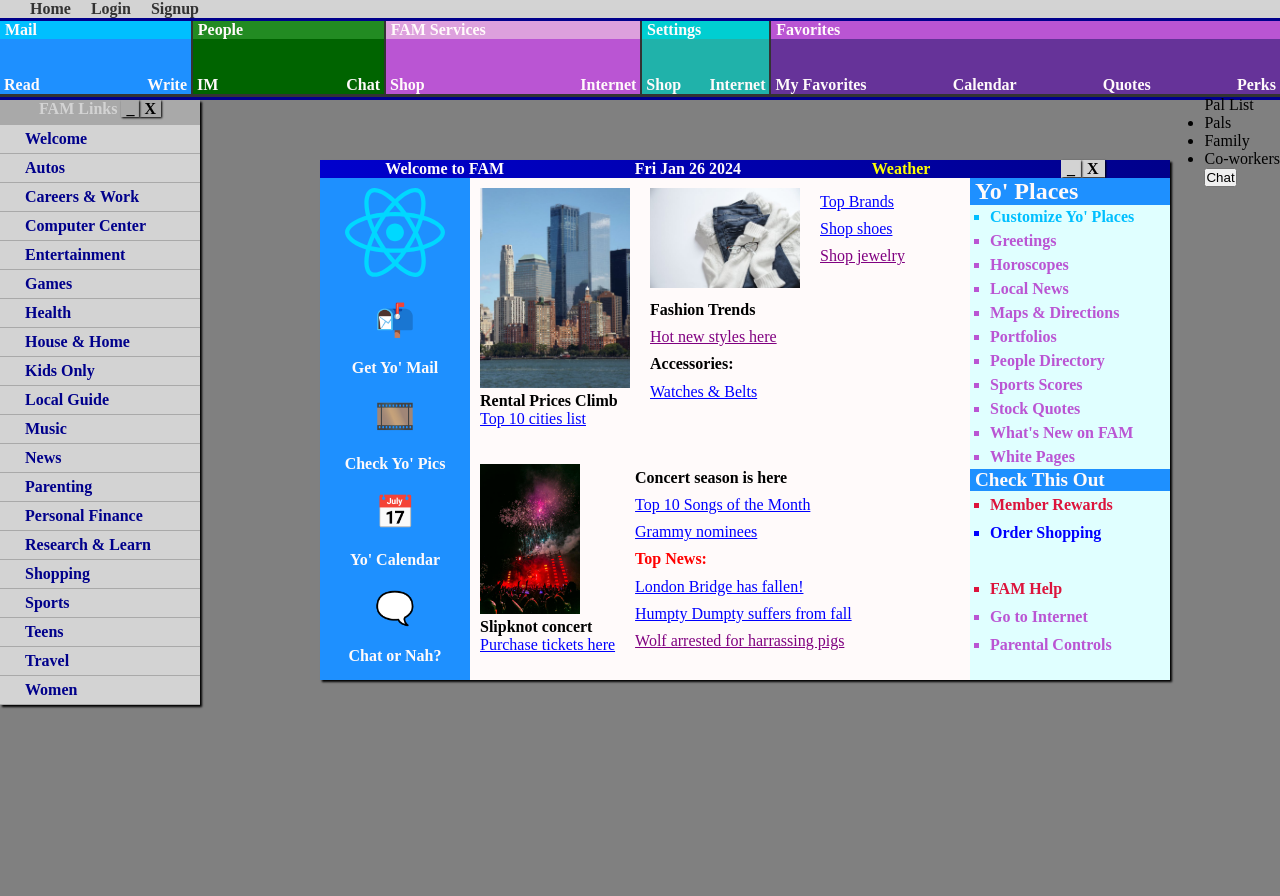
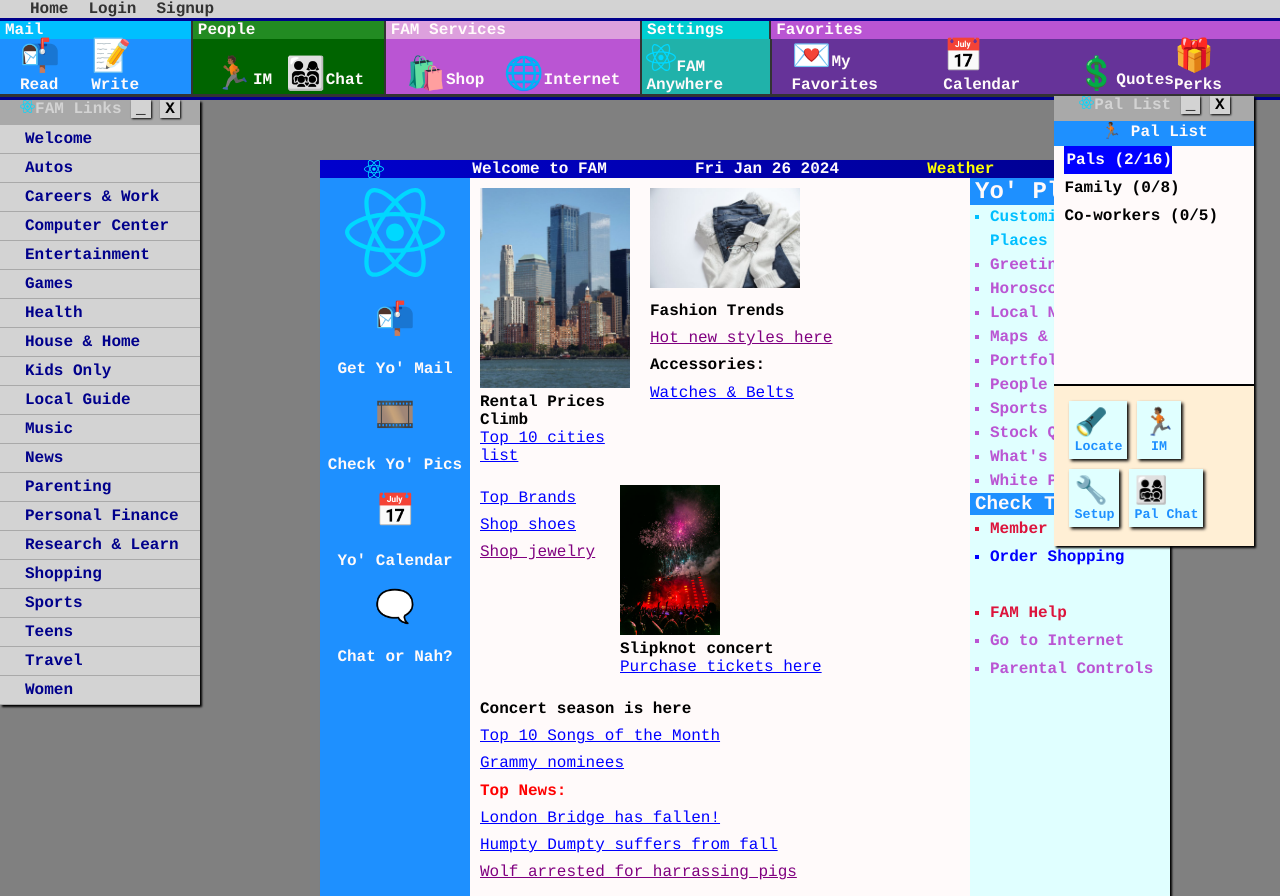
Before and after one commit to Smoot-Mena/chat-app, a React (Vite) app in the folder frontend/: page / in a window 1280 px wide. Before the commit the page ends 800 px from the top, so only its background shows below. Built offline with nearby package versions, Linux system fonts and the light colour scheme; no server answers.

Commit message:
Finishes Home Css styles

```diff
--- a/frontend/src/index.css
+++ b/frontend/src/index.css
@@ -4,6 +4,7 @@
   margin: 0;
   padding: 0;
   box-sizing: border-box;
+  font-family: "Century Gothic", Courier, monospace;
 }
 
 body {
--- a/frontend/src/pages/Home.jsx
+++ b/frontend/src/pages/Home.jsx
@@ -66,16 +66,16 @@
                         fontWeight: "bold",
                         display: "flex",
                         justifyContent: "space-between",
-                        padding: "0 4px",
+                        padding: "0 20px",
                         alignItems: "flex-end"
                     }}><span style={{
                             color: "snow",
                             textDecoration: "none"
-                        }} href="">Read</span>
+                        }} href=""><span style={{ fontSize: "2em" }}>📬</span>Read</span>
                         <span style={{
                             color: "snow",
                             textDecoration: "none"
-                        }} href="">Write</span>
+                        }} href=""><span style={{ fontSize: "2em" }}>📝</span>Write</span>
                      </li>
                     <li style={{
                         width: "14.95vw",
@@ -83,17 +83,17 @@
                         fontWeight: "bold",
                         display: "flex",
                         justifyContent: "space-between",
-                        padding: "0 4px",
+                        padding: "0 20px",
                         alignItems: "flex-end"
                     }}>
                         <Link style={{
                             color: "snow",
                             textDecoration: "none"
-                        }} to="/chathome">IM</Link>
+                        }} to="/chathome"><span style={{ fontSize: "2em" }}>🏃🏾</span>IM</Link>
                         <Link style={{
                             color: "snow",
                             textDecoration: "none",
-                    }} to="/chathome">Chat</Link>
+                    }} to="/chathome"><span style={{ fontSize: "2em" }}>👨‍👩‍👧‍👦</span>Chat</Link>
                     </li>
                     <li style={{
                         width: "19.90vw",
@@ -101,17 +101,17 @@
                         fontWeight: "bold",
                         display: "flex",
                         justifyContent: "space-between",
-                        padding: "0 4px",
+                        padding: "0 20px",
                         alignItems: "flex-end"
                     }}>
                         <span style={{
                             color: "snow",
                             textDecoration: "none"
-                        }} href="">Shop</span>
+                        }} href=""><span style={{ fontSize: "2em" }}>🛍️</span>Shop</span>
                         <span style={{
                             color: "snow",
                             textDecoration: "none",
-                    }} href="">Internet</span>
+                    }} href=""><span style={{ fontSize: "2em" }}>🌐</span>Internet</span>
                     </li>
                     <li style={{
                         width: "9.95vw",
@@ -124,12 +124,10 @@
                     }}>
                         <span style={{
                             color: "snow",
-                            textDecoration: "none"
-                        }} href="">Shop</span>
-                        <span style={{
-                            color: "snow",
                             textDecoration: "none",
-                    }} href="">Internet</span>
+                    }} href="">
+                        <img src="/src/assets/react.svg" alt="Logo" width="30px"/>
+                        FAM Anywhere</span>
                     </li>
                     <li style={{
                         width: "39.80vw",
@@ -137,25 +135,25 @@
                         fontWeight: "bold",
                         display: "flex",
                         justifyContent: "space-between",
-                        padding: "0 4px",
+                        padding: "0 20px",
                         alignItems: "flex-end"
                     }}>
                         <span style={{
                             color: "snow",
                             textDecoration: "none"
-                        }} href="">My Favorites</span>
+                        }} href=""><span style={{ fontSize: "2em" }}>💌</span>My Favorites</span>
                         <span style={{
                             color: "snow",
                             textDecoration: "none",
-                    }} href="">Calendar</span>
+                    }} href=""><span style={{ fontSize: "2em" }}>📅 </span>Calendar</span>
                         <span style={{
                                 color: "snow",
                                 textDecoration: "none"
-                            }} href="">Quotes</span>
+                            }} href=""><span style={{ fontSize: "2em" }}>💲</span>Quotes</span>
                             <span style={{
                                 color: "snow",
                                 textDecoration: "none",
-                        }} href="">Perks</span>
+                        }} href=""><span style={{ fontSize: "2em" }}>🎁</span>Perks</span>
                     </li>
                 </ul>
             </nav>
@@ -170,20 +168,23 @@
                     fontWeight: "bold",
                     textAlign: "center",
                     height: "25px",
-                }}>FAM Links <span style={{
+                }}><img src="/src/assets/react.svg" alt="Logo" width="15px"/>
+                    FAM Links <span style={{
                     color: "black",
                     fontWeight: "bold",
                     width: "8px",
                     height: "3px",
                     padding: "0 5px",
                     boxShadow: "1px 1px 2px black",
-                }}>_</span><span style={{
+                    backgroundColor: "lightgrey"
+                }}>_</span> <span style={{
                     color: "black",
                     fontWeight: "bold",
                     width: "8px",
                     height: "3px",
                     padding: "0 5px",
                     boxShadow: "1px 1px 2px black",
+                    backgroundColor: "lightgrey"
                 }}>X</span></header>
                 <ul style={{
                     listStyle: "none",
@@ -228,20 +229,18 @@
                     backgroundImage: "linear-gradient(to right, mediumblue, darkblue)",
                     color: "snow",
                     fontWeight: "bold",
-                    // textAlign: "center",
                     display: "flex",
                     justifyContent: "space-around",
                     width: "inherit"
-                }}>Welcome to FAM<span>{time}</span><span style={{ color: "yellow" }}>Weather</span>
+                }}><img src="/src/assets/react.svg" alt="Logo" width="20px"/>
+                    Welcome to FAM<span>{time}</span><span style={{ color: "yellow" }}>Weather</span>
                 <section style={{ backgroundColor: "lightgrey" }}>
                     <span style={{
                         color: "black",
-                        fontWeight: "bold",
                         padding: "0 6px",
                         boxShadow: "1px 1px 2px black",
                     }}>_</span><span style={{
                         color: "black",
-                        fontWeight: "bold",
                         padding: "0 6px",
                         boxShadow: "1px 1px 2px black",
                     }}>X</span>
@@ -258,11 +257,11 @@
                         <img src="/src/assets/react.svg" alt="Logo" width="100px"/>
                         <figcaption></figcaption>
                     </figure>
-                    <ul style={{ listStyle: "none" }}>
-                        <li style={{ fontWeight: "bold" }}><p style={{ fontSize: "2em" }}>📬</p>Get Yo' Mail</li>
-                        <li style={{ fontWeight: "bold" }}><p style={{ fontSize: "2em" }}>🎞️</p>Check Yo' Pics</li>
-                        <li style={{ fontWeight: "bold" }}><p style={{ fontSize: "2em" }}>📅</p>Yo' Calendar</li>
-                        <li style={{ fontWeight: "bold" }}><p style={{ fontSize: "2em" }}>🗨️</p>Chat or Nah?</li>
+                    <ul style={{ listStyle: "none", fontWeight: "bold" }}>
+                        <li><p style={{ fontSize: "2em" }}>📬</p>Get Yo' Mail</li>
+                        <li><p style={{ fontSize: "2em" }}>🎞️</p>Check Yo' Pics</li>
+                        <li><p style={{ fontSize: "2em" }}>📅</p>Yo' Calendar</li>
+                        <li><p style={{ fontSize: "2em" }}>🗨️</p>Chat or Nah?</li>
                     </ul>
                 </section>
                 <section style={{ padding: "10px", display: "flex", gap: "20px", width: "500px", flexFlow: "row wrap" }}>
@@ -338,17 +337,58 @@
             <section style={{
                 position: "absolute",
                 top: "12vh",
-                right: "0"
+                right: "2vw",
+                width: "200px",
+                backgroundColor: "lightgrey",
+                boxShadow: "2px 2px 2px black"
             }}>
-                <header>Pal List</header>
-                <ul>
-                    <li>Pals</li>
-                    <li>Family</li>
-                    <li>Co-workers</li>
+                <header style={{
+                    backgroundColor: "darkgrey",
+                    color: "lightgrey",
+                    fontWeight: "bold",
+                    textAlign: "center",
+                    height: "25px",
+                }}><img src="/src/assets/react.svg" alt="Logo" width="15px"/>
+                    Pal List <span style={{
+                    color: "black",
+                    width: "8px",
+                    height: "3px",
+                    padding: "0 5px",
+                    boxShadow: "1px 1px 2px black",
+                    backgroundColor: "lightgrey"
+                }}>_</span> <span style={{
+                    color: "black",
+                    fontWeight: "bold",
+                    width: "8px",
+                    height: "3px",
+                    padding: "0 5px",
+                    boxShadow: "1px 1px 2px black",
+                    backgroundColor: "lightgrey"
+                }}>X</span></header>
+                <header style={{
+                    textAlign: "center",
+                    height: "25px",
+                    backgroundColor: "dodgerblue",
+                    color: "snow",
+                    fontWeight: "bold",
+                }}><img src="" alt="" />🏃🏾 Pal List</header>
+                <ul style={{ listStyle: "none", backgroundColor: "snow", paddingLeft: "10px", fontWeight: "bold", lineHeight: "1.75em", height: "30vh", borderBottom: "2px solid black" }}>
+                    <li style={{ color: "snow", backgroundColor: "blue", width: "max-content", paddingLeft: "2px" }}>Pals (2/16)</li>
+                    <li>Family (0/8)</li>
+                    <li>Co-workers (0/5)</li>
                 </ul>
-                <form action="">
-                    <button>Chat</button>
-                </form>
+                <section style={{
+                    backgroundColor: "papayawhip",
+                    height: "20vh",
+                    padding: "10px",
+                    }}>
+                    <button style={{ backgroundColor: "lightcyan", padding: "5px", color: "dodgerblue", margin: "5px", border: "none", boxShadow: "2px 2px 3px black", fontWeight: "bold" }}>
+                        <p style={{ fontSize: "2em", width: "max-content",}}>🔦</p>Locate
+                    </button>
+                    <button style={{ backgroundColor: "lightcyan", padding: "5px", color: "dodgerblue", margin: "5px", border: "none", boxShadow: "2px 2px 3px black", fontWeight: "bold" }}><p style={{ fontSize: "2em", width: "max-content"}}>🏃🏾</p>IM</button>
+                    <button style={{ backgroundColor: "lightcyan", padding: "5px", color: "dodgerblue", margin: "5px", border: "none", boxShadow: "2px 2px 3px black", fontWeight: "bold" }}><p style={{ fontSize: "2em", width: "max-content"}}>🔧</p>Setup</button>
+                    <button style={{ backgroundColor: "lightcyan", padding: "5px", color: "dodgerblue", margin: "5px", border: "none", boxShadow: "2px 2px 3px black", fontWeight: "bold" }}><p style={{ fontSize: "2em", width: "max-content"}}>👨‍👩‍👧‍👦</p>Pal Chat</button>
+                </section>
             </section>
         </section>
      );
```
